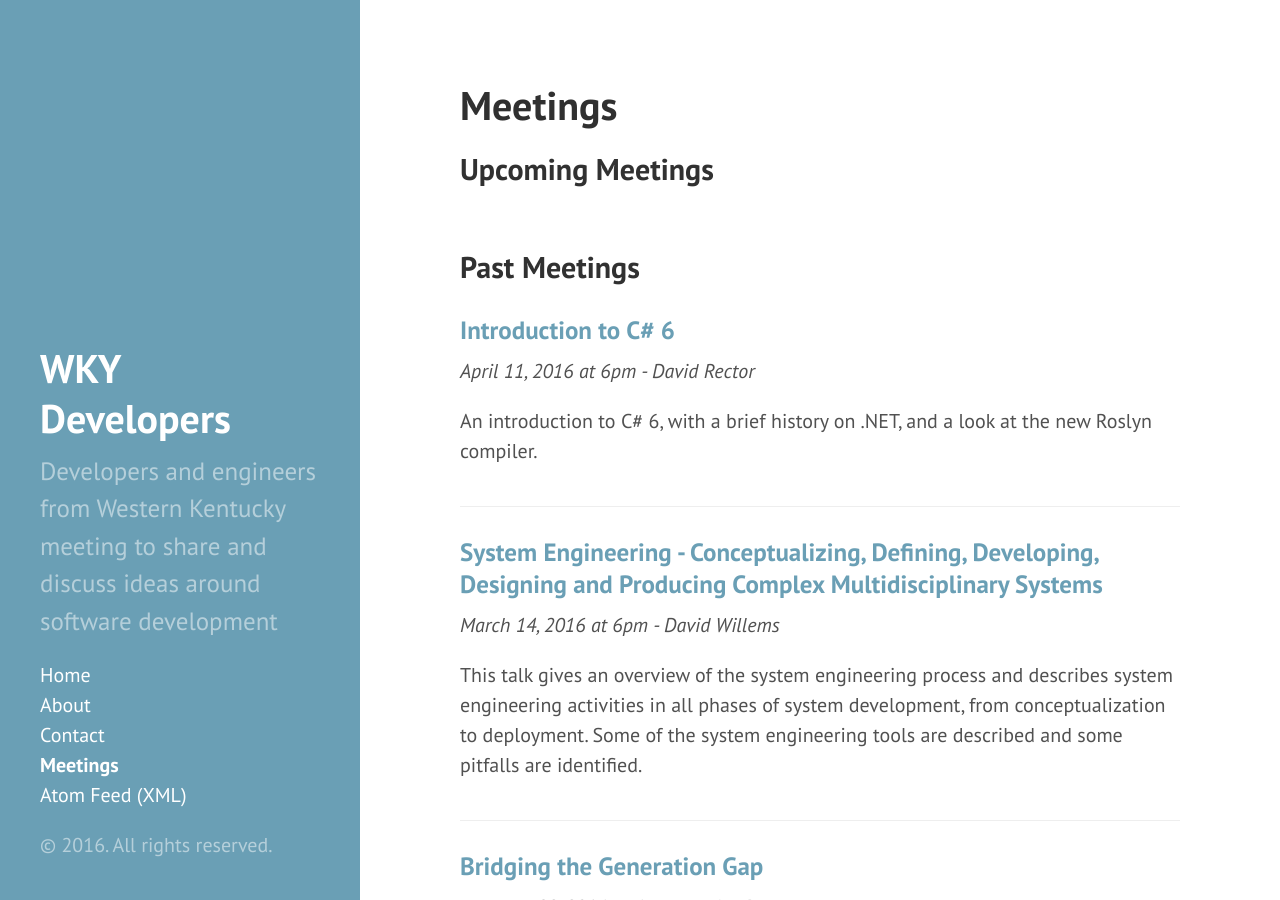
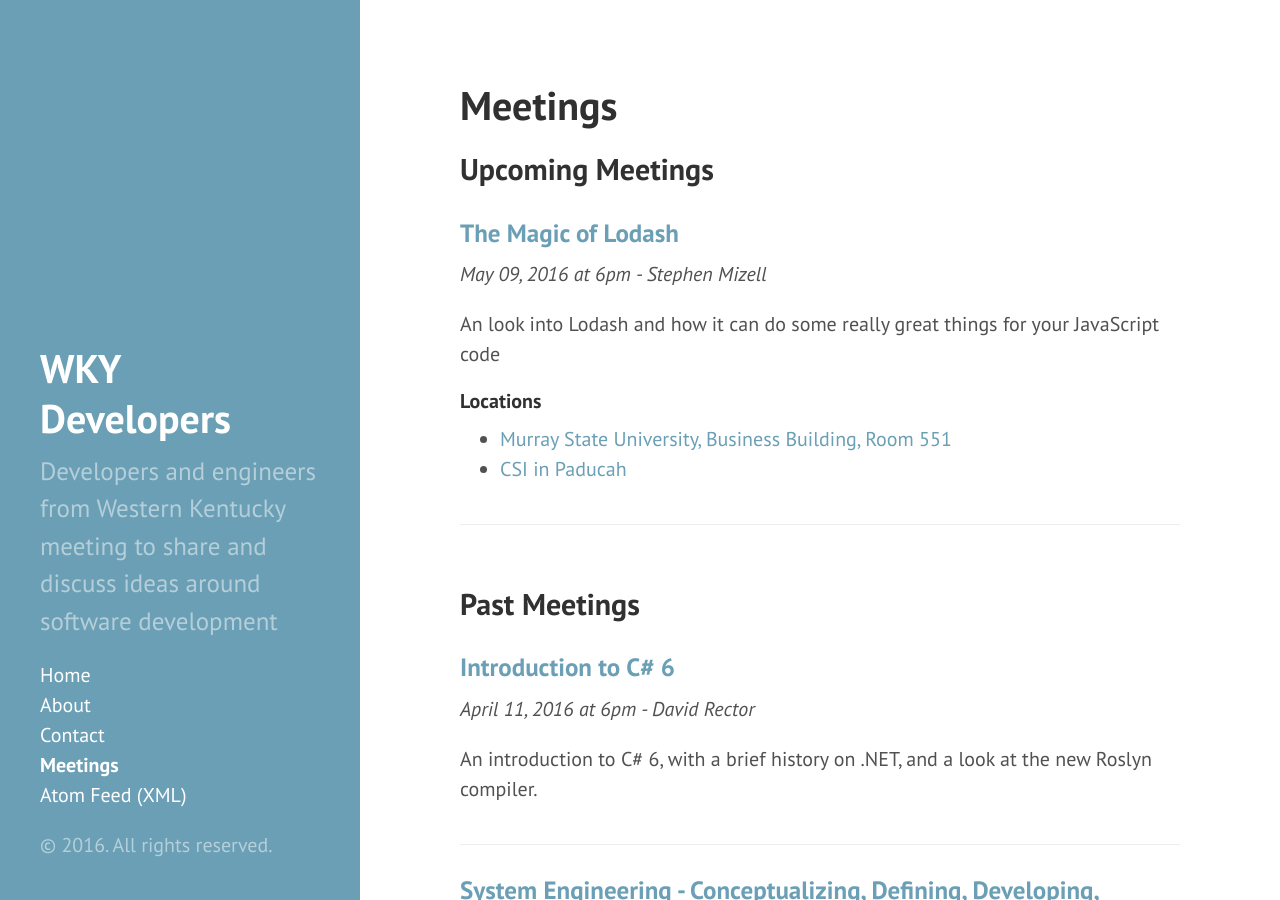
Before and after one commit to wkydev/wkydev.github.io, a Jekyll site: the page built from meetings.md, in a window 1280 px wide and 900 px high. Built offline with Jekyll 4.4.1, drawn with Linux system fonts in a browser that asks for light colours; nearby versions of some CDN libraries.

Commit message:
Update meetings.yml

```diff
--- a/_data/meetings.yml
+++ b/_data/meetings.yml
@@ -133,3 +133,14 @@
       map_url: 'https://www.google.com/maps/place/Murray+State+University+College+of+Business/@36.611765,-88.324279,17z/data=!3m1!4b1!4m2!3m1!1s0x0:0x181ef7e2227a8ec4'
     - name: 'CSI in Paducah'
       map_url: 'https://www.google.com/maps/place/Computer+Services+Inc/@37.075908,-88.677185,15z/data=!4m2!3m1!1s0x0:0x593c83ac6bff131d'
+- id: 14
+  date: 2016-5-09 18:00:00 -0500
+  time: '6pm'
+  speaker: Stephen Mizell
+  topic: 'The Magic of Lodash'
+  topicSummary: "An look into Lodash and how it can do some really great things for your JavaScript code"
+  locations:
+    - name: 'Murray State University, Business Building, Room 551'
+      map_url: 'https://www.google.com/maps/place/Murray+State+University+College+of+Business/@36.611765,-88.324279,17z/data=!3m1!4b1!4m2!3m1!1s0x0:0x181ef7e2227a8ec4'
+    - name: 'CSI in Paducah'
+      map_url: 'https://www.google.com/maps/place/Computer+Services+Inc/@37.075908,-88.677185,15z/data=!4m2!3m1!1s0x0:0x593c83ac6bff131d'
```
